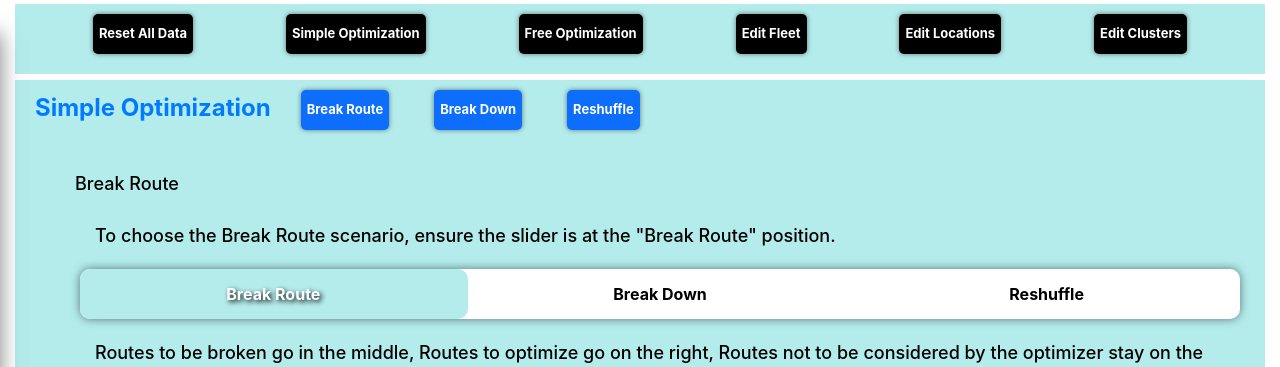
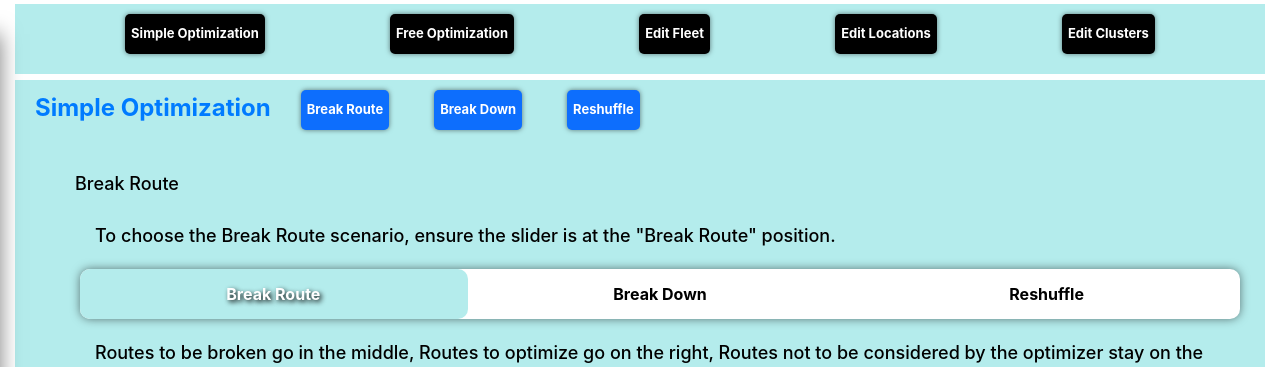
Before and after one commit to Isaaclhy00/routeos, a Flask app: page /guide in a window 1280 px wide. Shown: the part 56-423 px from the top of the page. Run offline with Flask 3, Linux system fonts and the light colour scheme; some libraries are stand-ins or nearby versions.

Commit message:
Changed Guide

```diff
--- a/templates/guide.html
+++ b/templates/guide.html
@@ -3,9 +3,9 @@
 {% block content %}
 <body>
     <div class="row mx-auto" id="navbar-buttons-container">
-        <div class="col-auto">
+        <!-- <div class="col-auto">
             <button class="map-button" id="btn-reset=all-data" data-section="reset=all-data-section">Reset All Data</button>
-        </div>
+        </div> -->
         <div class="col-auto">
             <button class="map-button" id="btn-simple-optimization" data-section="simple-optimization-section">Simple Optimization</button>
         </div>
```
